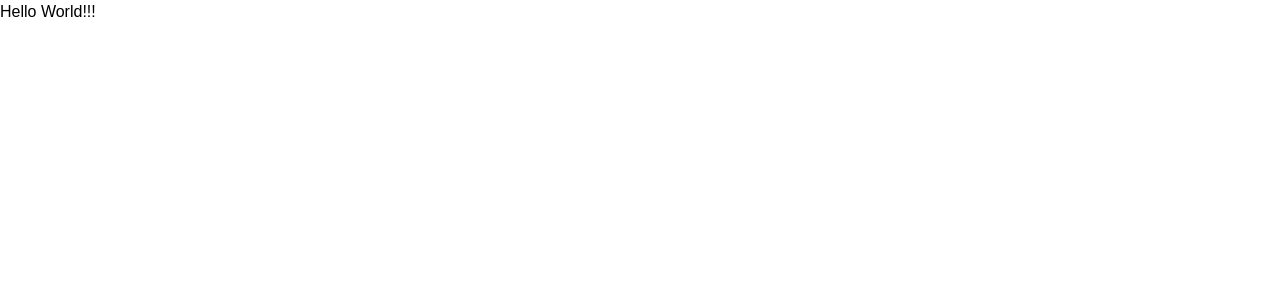
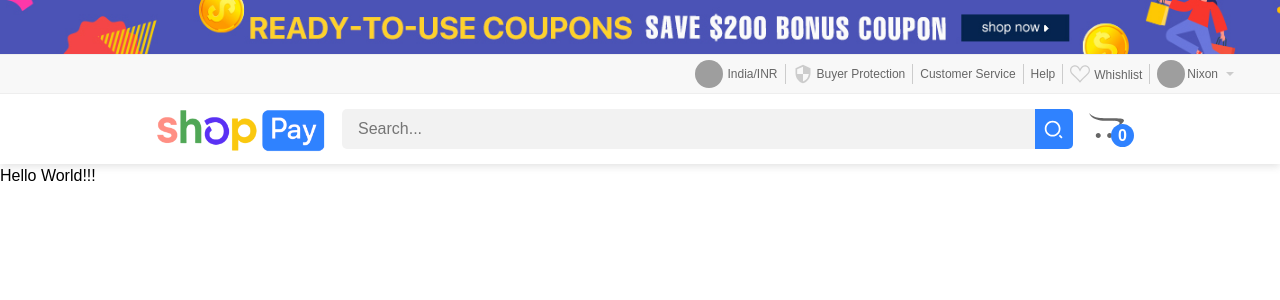
Before and after one commit to rnxj/e-commerce, a Next.js app: page / in a window 1280 px wide. Shown: the top 300 px of the page. Built offline with nearby package versions, Linux system fonts and the light colour scheme; grey boxes are pictures that could not be loaded.

Commit message:
Added the header component to the home page

```diff
--- a/pages/index.js
+++ b/pages/index.js
@@ -1,3 +1,4 @@
+import Header from '@/components/header'
 import { Inter } from 'next/font/google'
 
 const inter = Inter({ subsets: ['latin'] })
@@ -5,6 +6,7 @@ const inter = Inter({ subsets: ['latin'] })
 export default function Home() {
   return (
     <main>
+      <Header />
       <div>
         Hello World!!!
       </div>
```
